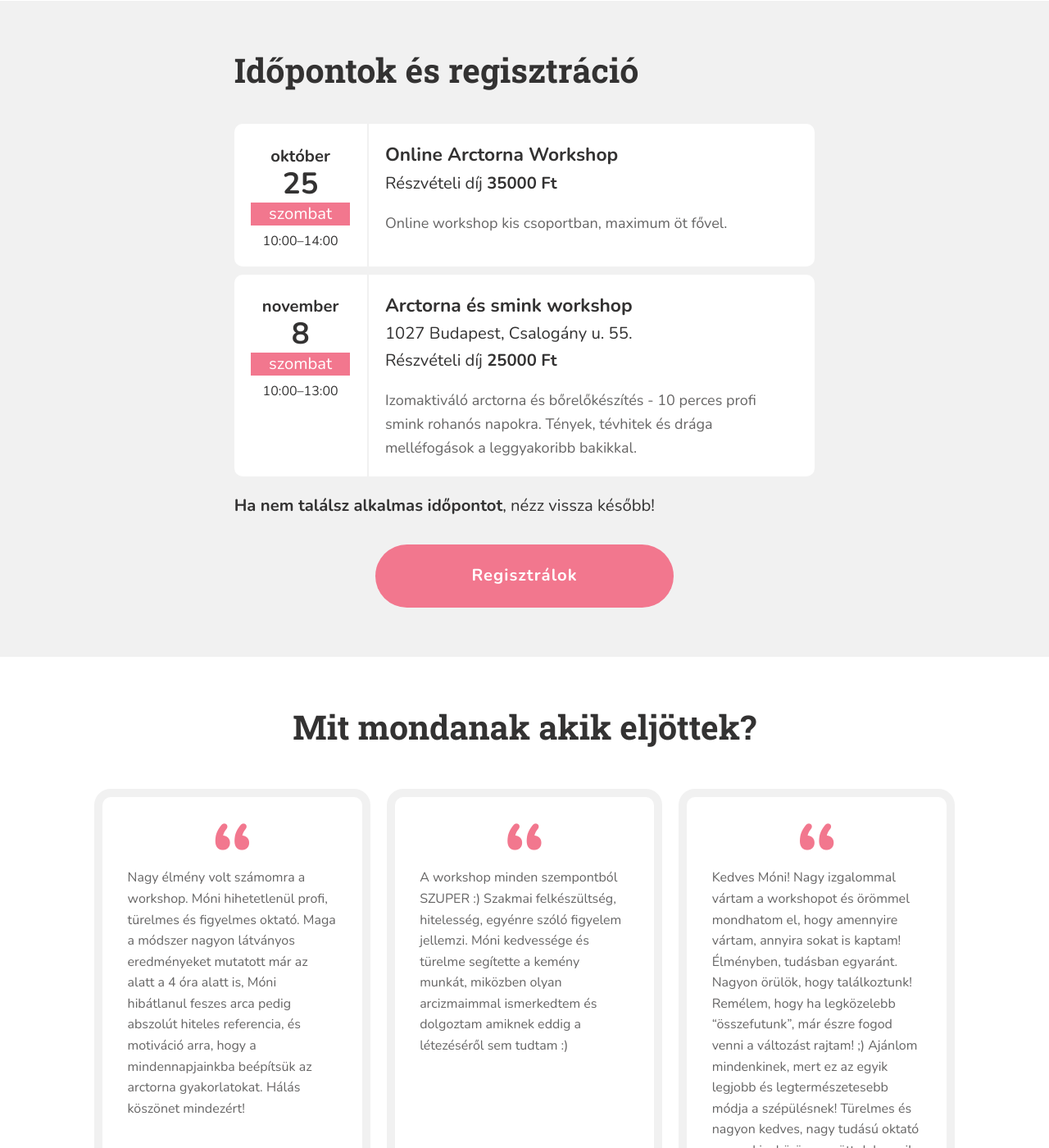
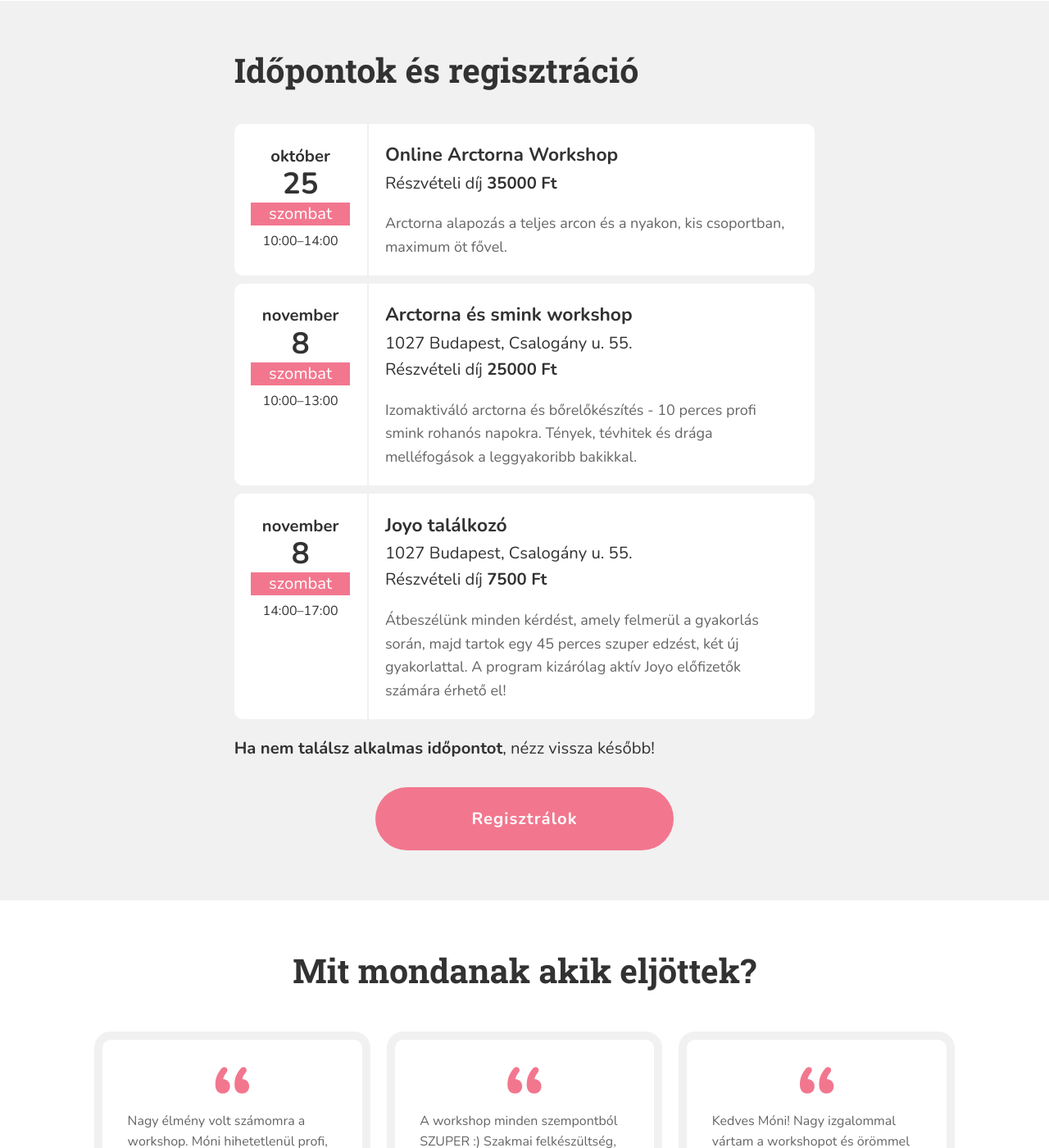
Before and after one commit to monikamudra/arctorna, a Jekyll site: the page built from workshop.md, in a window 1280 px wide and 1400 px high, scrolled down 2102 px. Shown: the whole window at 82% size. Built offline with Jekyll 4.4.1, drawn with Linux system fonts in a browser that asks for light colours.

Commit message:
New event

```diff
--- a/_data/workshop.yaml
+++ b/_data/workshop.yaml
@@ -54,7 +54,8 @@ events:
     end: "14:00"
     title: Online Arctorna Workshop
     description: >-
-      Online workshop kis csoportban, maximum öt fővel.
+      Arctorna alapozás a teljes arcon és a nyakon,
+      kis csoportban, maximum öt fővel.
     price: 35000
     full: false
 
@@ -69,3 +70,15 @@ events:
     address: 1027 Budapest, Csalogány u. 55.
     price: 25000
     full: false
+
+  - date: 2025-11-8-T10:00
+    start: "14:00"
+    end: "17:00"
+    title: Joyo találkozó
+    description: >-
+       Átbeszélünk minden kérdést, amely felmerül a gyakorlás során,
+       majd tartok egy 45 perces szuper edzést, két új gyakorlattal.
+       A program kizárólag aktív Joyo előfizetők számára érhető el!
+    address: 1027 Budapest, Csalogány u. 55.
+    price: 7500
+    full: false
```
